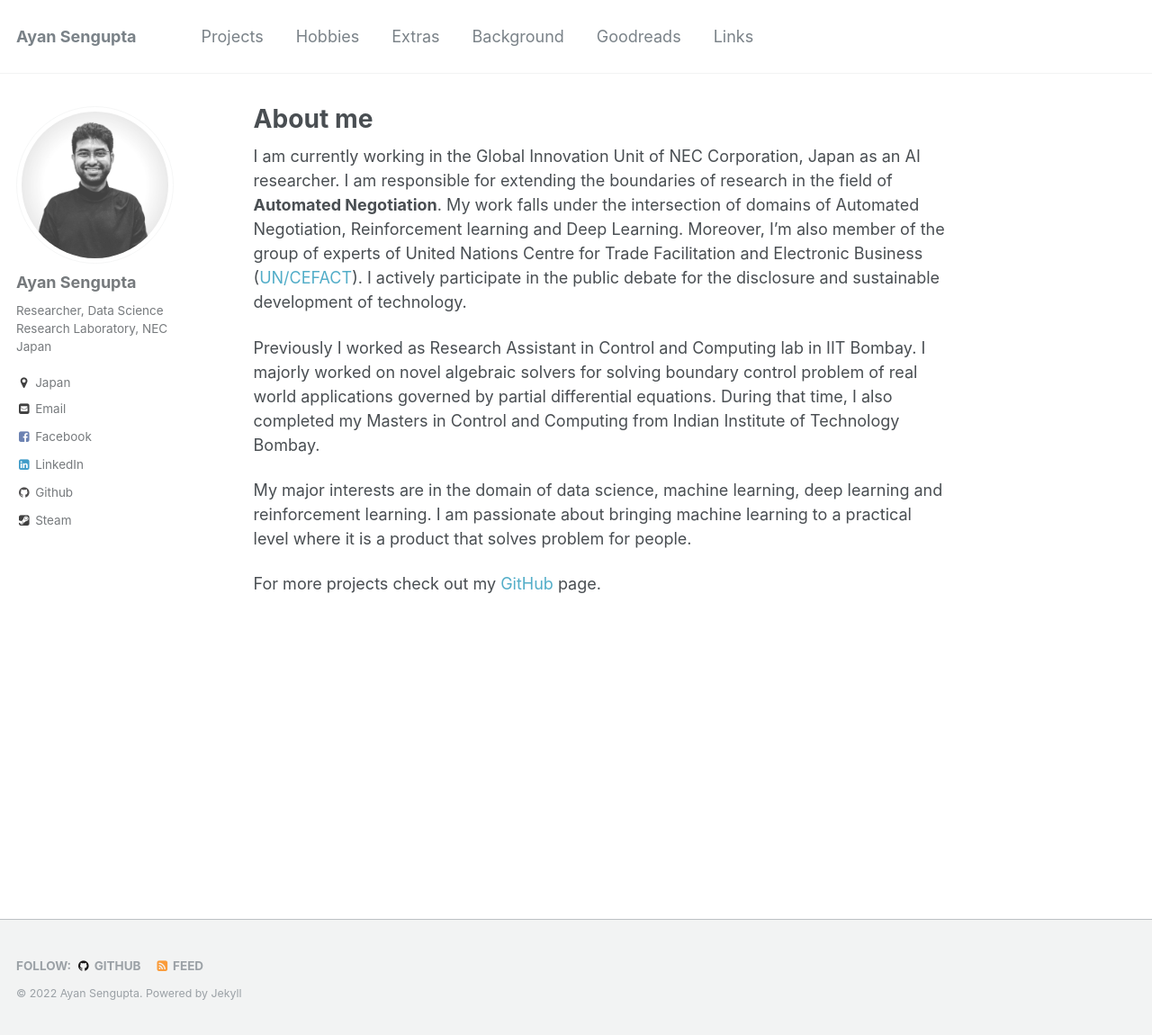
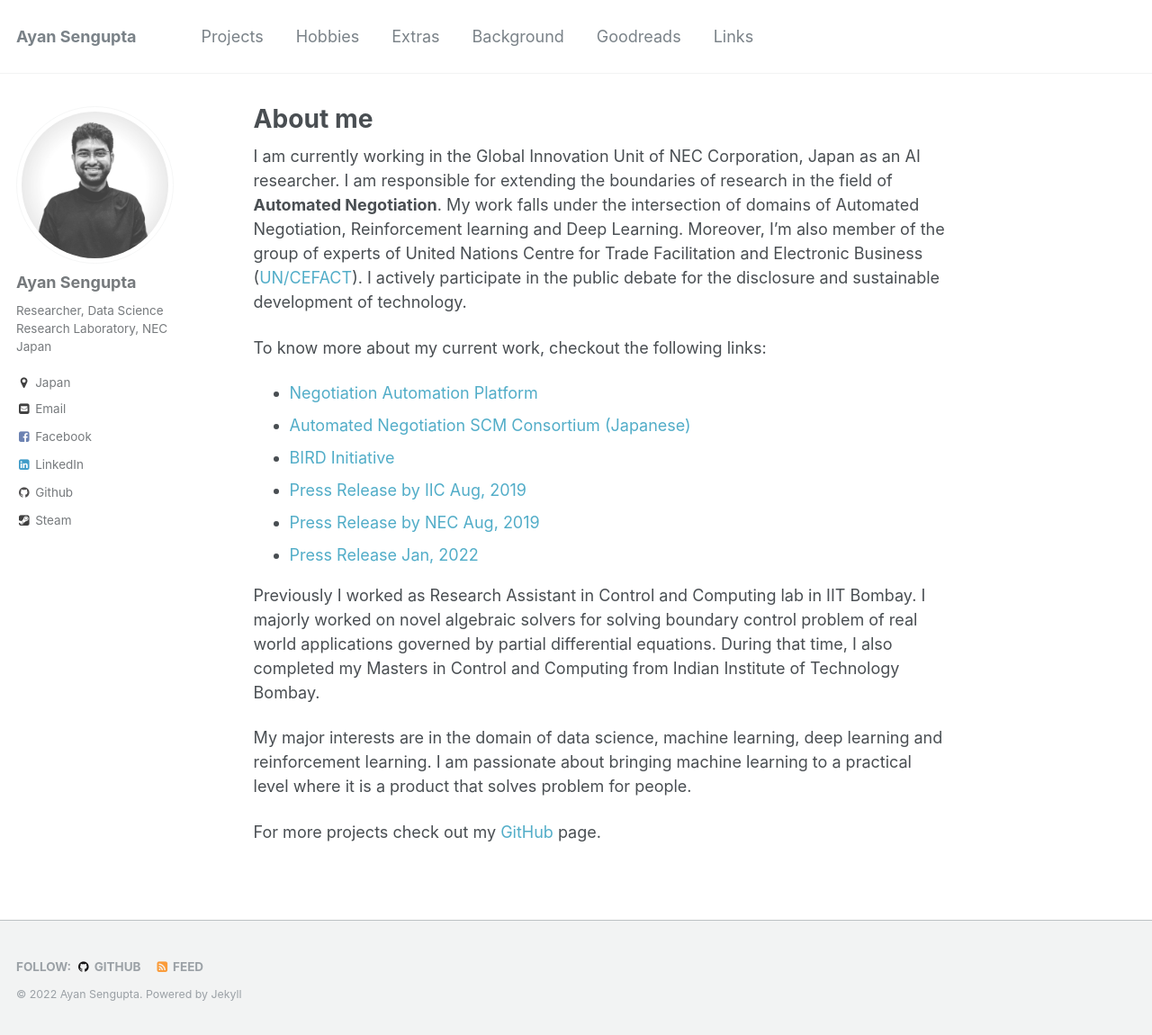
Before and after one commit to ayansengupta17/ayansengupta17.github.io, a Jekyll site: the page built from _pages/about.md, in a window 1280 px wide and 1150 px high. Shown: the whole window at 90% size. Built offline with Jekyll 4.4.1, drawn with Linux system fonts in a browser that asks for light colours.

Commit message:
Update about.md

```diff
--- a/_pages/about.md
+++ b/_pages/about.md
@@ -12,6 +12,14 @@
 of experts of United Nations Centre for Trade Facilitation and Electronic Business ([UN/CEFACT](https://unece.org/trade/uncefact)).
 I actively participate in the public debate for the disclosure and sustainable development of technology.
 
+To know more about my current work, checkout the following links:
+* [Negotiation Automation Platform](https://hub.iiconsortium.org/negotiation-automation-platform)
+* [Automated Negotiation SCM Consortium (Japanese)](https://automated-negotiation.org)
+* [BIRD Initiative](https://bird-initiative.com/english/)
+* [Press Release by IIC Aug, 2019](https://www.iiconsortium.org/press-room/08-05-19.htm)
+* [Press Release by NEC Aug, 2019](https://www.nec.com/en/press/201908/global_20190821_02.html)
+* [Press Release Jan, 2022](https://www.globenewswire.com/news-release/2022/01/17/2367820/0/en/Industry-IoT-Consortium-Welcomes-BIRD-INITIATIVE-to-Negotiation-Automation-Platform-Testbed.html)
+
 Previously I worked as Research Assistant in Control and Computing lab in IIT Bombay.
 I majorly worked on novel algebraic solvers for solving boundary control problem of real
 world applications governed by partial differential equations. During that time, I also
```
